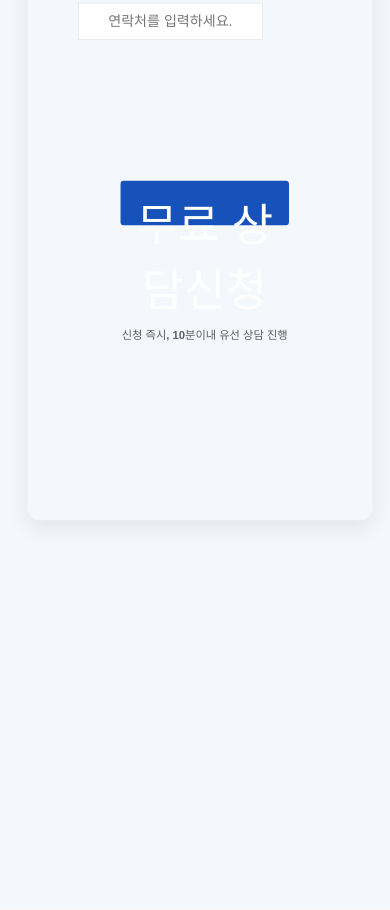
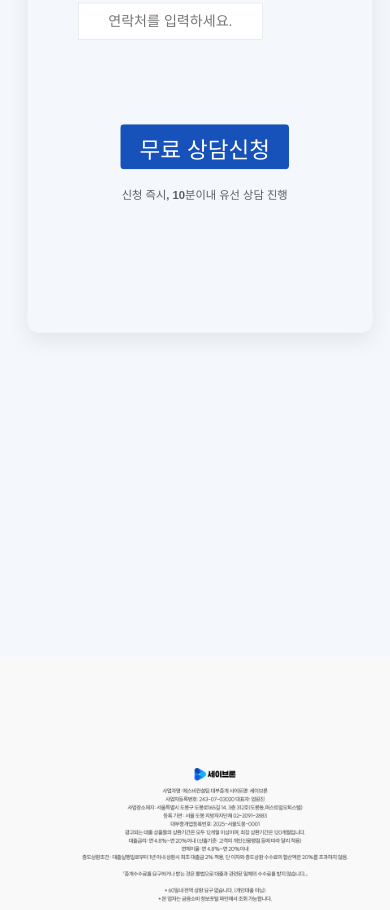
Before and after one commit to tara794600-bot/ziwon, a React (Vite) app: page / in a window 390 px wide. Shown: the part 3560-4470 px from the top of the page. Built offline with nearby package versions, Linux system fonts and the light colour scheme.

Commit message:
Update App.css

```diff
--- a/src/App.css
+++ b/src/App.css
@@ -890,8 +890,8 @@ font-size: 30px;
   }
 
   .롱메 {
-    margin-top: 180px!important;
-    font-size:80px !important;
+    margin-top: 80px!important;
+    font-size:40px !important;
     height: 80px;
      text-align: center;
     margin-right: -150px;
```
